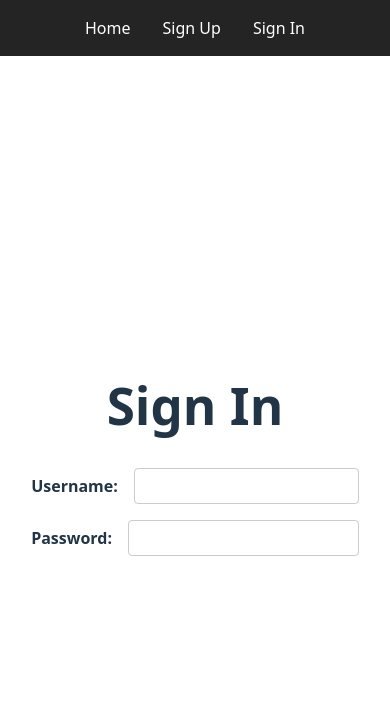
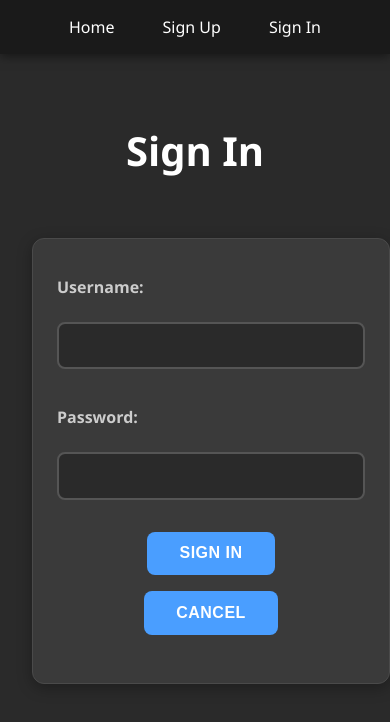
Before and after one commit to tslater4/recipe-blog-site-frontend, a React (Vite) app: page /users in a window 390 px wide. Shown: the top 722 px of the page. Built offline with nearby package versions, Linux system fonts and the light colour scheme; no server answers.

Commit message:
updated css and authentication, overhauling the old design for more mobile friendly scaling and more contrasting colors.

```diff
--- a/src/components/Landing/landing.jsx
+++ b/src/components/Landing/landing.jsx
@@ -1,6 +1,6 @@
 const Landing = ({ user, users, recipes }) => {
     return (
-        <div>
+        <div class="home-content">
             <h1>Welcome to my Recipe App!</h1>
             <p>Sign in now to post your own recipe and view recipes made by others!</p>
             {user ? (
--- a/src/index.css
+++ b/src/index.css
@@ -1,89 +1,23 @@
-:root {
-  font-family: system-ui, Avenir, Helvetica, Arial, sans-serif;
-  line-height: 1.5;
-  font-weight: 400;
+/* Professional styling for cookbook frontend */
 
-  color-scheme: light dark;
-  color: rgba(255, 255, 255, 0.87);
-  background-color: #242424;
-
-  font-synthesis: none;
-  text-rendering: optimizeLegibility;
-  -webkit-font-smoothing: antialiased;
-  -moz-osx-font-smoothing: grayscale;
+/* Global improvements */
+body {
+  margin: 0;
+  padding-top: 80px;
+  font-family: 'Segoe UI', Tahoma, Geneva, Verdana, sans-serif;
+  background: #2a2a2a;
+  min-height: 100vh;
+  color: #e0e0e0;
 }
 
-a {
-  font-weight: 500;
-  color: #646cff;
-  text-decoration: inherit;
-}
-a:hover {
-  color: #535bf2;
-}
-
-body {
-  margin: 0;
-  padding-top: 4em;
-  display: flex;
-  flex-direction: column;
-  justify-content: center;
-  align-items: center;
-  min-width: 320px;
-  min-height: 100vh;
-  width: 100%;
-  height: 100%;
-  text-align: center;
-}
-
-h1 {
-  font-size: 3.2em;
-  line-height: 1.1;
-  text-align: center;
-}
-
-button {
-  align-self: flex-start;
-  padding: 0.6em 1.2em;
-  background-color: #242424;
-  color: #ffffff;
-  border: none;
-  border-radius: 4px;
-  cursor: pointer;
-  font-size: 1em;
-}
-button:hover {
-  background-color: #646cff;
-}
-button:focus,
-button:focus-visible {
-  outline: 4px auto -webkit-focus-ring-color;
-}
-
-@media (prefers-color-scheme: light) {
-  :root {
-    color: #213547;
-    background-color: #ffffff;
-  }
-  a:hover {
-    color: #747bff;
-  }
-  button {
-    background-color: #f9f9f9;
-  }
-}
-
-ul, ol {
-  list-style: none;
-}
-
+/* Enhanced navbar */
 nav {
   display: flex;
   flex-direction: row;
   justify-content: center;
   align-items: center;
-  padding: 1em;
-  background-color: #242424;
+  padding: 1.2em 2em;
+  background: #1a1a1a;
   color: #ffffff;
   width: 100%;
   box-sizing: border-box;
@@ -91,207 +25,491 @@ nav {
   top: 0;
   left: 0;
   z-index: 1000;
+  box-shadow: 0 2px 10px rgba(0, 0, 0, 0.5);
 }
 
 nav ul {
   display: flex;
   list-style: none;
-  gap: 2em;
+  gap: 2.5em;
   padding: 0;
   margin: 0;
   justify-content: center;
 }
 
-nav li {
+nav a {
+  text-decoration: none;
+  color: #ffffff;
+  font-weight: 500;
+  transition: color 0.3s ease;
+  padding: 0.5em 1em;
+  border-radius: 6px;
+}
+
+nav a:hover {
+  color: #4a9eff;
+}
+
+/* Professional container styling */
+main {
+  max-width: 1200px;
+  margin: 0 auto;
+  padding: 2em;
   text-align: center;
 }
 
-nav a {
-  text-decoration: none;
+/* Home content styling */
+.home-content {
+  text-align: center;
+  margin: 4em auto;
+  max-width: 800px;
+}
+
+.home-content h1 {
+  font-size: 3em;
+  margin-bottom: 1em;
   color: #ffffff;
 }
 
-nav a:hover {
-  color: #747bff;
+.home-content p {
+  font-size: 1.2em;
+  line-height: 1.6;
+  color: #b0b0b0;
+  margin-bottom: 1em;
+}
+
+/* Enhanced recipe cards */
+.recipe-card {
+  background: #3a3a3a;
+  color: #e0e0e0;
+  padding: 2em;
+  border-radius: 12px;
+  text-align: center;
+  box-shadow: 0 4px 15px rgba(0, 0, 0, 0.3);
+  border: 1px solid #4a4a4a;
+  margin: 1.5em 0;
+  transition: transform 0.3s ease, box-shadow 0.3s ease;
+  min-height: 400px;
+  display: flex;
+  flex-direction: column;
+  justify-content: space-between;
+}
+
+.recipe-card:hover {
+  transform: translateY(-3px);
+  box-shadow: 0 8px 20px rgba(0, 0, 0, 0.4);
+}
+
+
+.recipe-card h1 {
+  color: #ffffff;
+  margin-bottom: 0.8em;
+  font-size: 2.2em;
+  font-weight: 600;
+}
+
+.recipe-card h2 {
+  color: #cccccc;
+  margin-bottom: 1em;
+  font-size: 1.4em;
+  font-weight: 500;
+}
+
+.recipe-card p {
+  color: #b0b0b0;
+  line-height: 1.6;
+  margin-bottom: 0.8em;
+  flex-grow: 1;
+}
+
+.recipe-list {
+  display: grid;
+  grid-template-columns: repeat(auto-fit, minmax(350px, 1fr));
+  gap: 2em;
+  padding: 2em 0;
+  list-style: none;
+  margin: 0;
+}
+
+.recipe-card ul,
+.recipe-card ol {
+  list-style: none;
+  padding-left: 0;
+}
+
+.recipe-card a {
+  display: inline-block;
+  padding: 0.8em 1.5em;
+  background: #4a9eff;
+  color: white;
+  text-decoration: none;
+  border-radius: 8px;
+  font-weight: 600;
+  transition: background 0.3s ease;
+  margin-top: auto;
+}
+
+.recipe-card a:hover {
+  background: #2080ff;
 }
 
 .users-list {
   display: grid;
-  font-size: 24px;
-  grid-template-columns: repeat(auto-fit, minmax(200px, 1fr));
-  gap: 1em;
-  justify-content: center;
-  align-items: center;
-  padding: 1em;
-  list-style: none;
+  grid-template-columns: repeat(auto-fit, minmax(280px, 1fr));
+  gap: 1.5em;
+  padding: 2em 0;
 }
 
 .users-list div {
-  background-color: #242424;
-  color: #ffffff;
-  padding: 1em;
-  border-radius: 8px;
+  background: #3a3a3a;
+  color: #e0e0e0;
+  padding: 1.5em;
+  border-radius: 12px;
   text-align: center;
-  border: 2px solid #ffffff;
+  box-shadow: 0 4px 15px rgba(0, 0, 0, 0.3);
+  transition: transform 0.3s ease, box-shadow 0.3s ease;
+  border: 1px solid #4a4a4a;
+}
+
+.users-list div:hover {
+  transform: translateY(-3px);
+  box-shadow: 0 8px 20px rgba(0, 0, 0, 0.4);
 }
 
 .users-list a {
   text-decoration: none;
-  color: #ffffff;
+  color: #4a9eff;
+  font-weight: 600;
+  font-size: 1.1em;
 }
 
 .users-list a:hover {
-  color: #747bff;
+  color: #2080ff;
 }
 
-.recipe-list {
-  display: grid;
-  grid-template-columns: repeat(2, 1fr);
+/* Enhanced action buttons */
+.recipe-actions {
+  display: flex;
+  flex-direction: column;
+  align-items: center;
   gap: 1em;
-  justify-content: center;
-  align-items: start;
-  padding: 1em;
-}
-
-.recipe-card {
-  background-color: #242424;
-  color: #ffffff;
-  padding: 1em;
-  border-radius: 8px;
-  text-align: center;
-  box-shadow: 0 4px 6px rgba(0, 0, 0, 0.1);
-  border: 4px solid #382a2a;
-  margin: 1em;
+  margin: 2em 0;
+  padding: 1.5em;
+  background: #3a3a3a;
+  border-radius: 12px;
+  border: 1px solid #4a4a4a;
 }
 
 .edit-link {
   text-decoration: none;
-  color: #747bff;
-  font-weight: bold;
-  text-align: center;
+  color: #4a9eff;
+  font-weight: 600;
+  padding: 0.8em 1.5em;
+  border: 2px solid #4a9eff;
+  border-radius: 8px;
+  transition: all 0.3s ease;
 }
 
 .edit-link:hover {
-  color: #ffffff;
+  background: #4a9eff;
+  color: white;
 }
 
 .delete-button {
-  padding: 0.6em 1.2em;
-  background-color: transparent;
-  color: #ffffff;
-  border: 2px solid #ac2222;
-  border-radius: 4px;
+  padding: 0.8em 1.5em;
+  background: transparent;
+  color: #ff4444;
+  border: 2px solid #ff4444;
+  border-radius: 8px;
   cursor: pointer;
   font-size: 1em;
+  font-weight: 600;
+  transition: all 0.3s ease;
 }
 
 .delete-button:hover {
-  background-color: #ff0000;
-  color: #242424;
+  background: #ff4444;
+  color: white;
 }
 
+/* Professional form styling */
 form {
+  background: #3a3a3a;
+  padding: 2.5em;
+  border-radius: 12px;
+  box-shadow: 0 4px 15px rgba(0, 0, 0, 0.3);
+  max-width: 700px;
+  margin: 2em auto;
+  border: 1px solid #4a4a4a;
+  width: 100%;
+}
+
+form h1 {
+  text-align: center;
+  color: #ffffff;
+  margin-bottom: 1.5em;
+  font-size: 2em;
+  font-weight: 600;
+}
+
+form div {
+  display: grid;
+  grid-template-columns: 120px 1fr;
+  align-items: start;
+  gap: 1em;
+  margin-bottom: 1.5em;
+}
+
+form label {
+  font-weight: 600;
+  color: #cccccc;
+  text-align: right;
+  padding-top: 0.8em;
+}
+
+form input,
+form textarea {
+  padding: 0.8em;
+  border: 2px solid #555555;
+  border-radius: 8px;
+  font-size: 1em;
+  transition: border-color 0.3s ease;
+  background: #2a2a2a;
+  color: #e0e0e0;
+  width: 100%;
+}
+
+form input:focus,
+form textarea:focus {
+  outline: none;
+  border-color: #4a9eff;
+}
+
+form textarea {
+  resize: vertical;
+  min-height: 120px;
+  font-family: inherit;
+}
+
+form div:last-child {
+  grid-template-columns: 1fr;
+  justify-items: center;
+  margin-top: 2em;
+}
+
+form button {
+  padding: 0.8em 2em;
+  background: #4a9eff;
+  color: white;
+  border: none;
+  border-radius: 8px;
+  cursor: pointer;
+  font-size: 1em;
+  font-weight: 600;
+  transition: background 0.3s ease;
+  text-transform: uppercase;
+  letter-spacing: 0.5px;
+}
+
+form button:hover {
+  background: #2080ff;
+}
+
+/* Enhanced comment section */
+.comment-list {
   display: flex;
   flex-direction: column;
-  gap: 1em;
+  align-items: center;
+  gap: 1.5em;
+  padding: 2em 0;
+  list-style: none;
+  margin: 0;
   max-width: 600px;
   margin: 0 auto;
 }
 
-form label {
+.comment-card {
+  background: #3a3a3a;
+  color: #e0e0e0;
+  padding: 1.5em;
+  border-radius: 12px;
+  box-shadow: 0 4px 15px rgba(0, 0, 0, 0.3);
+  border-left: 4px solid #4a9eff;
+  transition: transform 0.3s ease, box-shadow 0.3s ease;
+  width: 500px;
+  min-height: 150px;
+  display: flex;
+  flex-direction: column;
+  justify-content: space-between;
+}
+
+.comment-card:hover {
+  transform: translateY(-2px);
+}
+
+.comment-card p {
+  margin: 0;
+  line-height: 1.6;
+  font-style: italic;
+  word-wrap: break-word;
+  overflow: hidden;
+  flex-grow: 1;
   display: flex;
   align-items: center;
-  font-weight: bold;
-  margin-right: 0.5em;
-  width: auto;
-  text-align: left;
 }
 
-form input,
-form textarea {
-  flex: 1;
-  padding: 0.5em;
-  border: 1px solid #ccc;
-  border-radius: 4px;
-  font-size: 1em;
+.comment-card .authorName {
+  color: #b0b0b0;
+  font-weight: 600;
+  font-style: normal;
+  text-align: right;
+  margin: 0;
+  font-size: 0.9em;
+  margin-top: auto;
 }
 
-form textarea {
-  resize: vertical;
-  min-height: 100px;
+h1, h2, h3 {
+  color: #ffffff;
+  text-align: center;
+  margin-bottom: 1.5em;
 }
 
-form div {
-  display: flex;
-  align-items: center;
-  gap: 0.5em;
+h1 {
+  font-size: 2.5em;
+  font-weight: 700;
 }
 
-form div:last-child {
-  display: flex;
-  justify-content: center;
-  gap: 1em;
-  margin-top: 1em;
+h2 {
+  font-size: 2em;
+  font-weight: 600;
 }
 
-form button {
-  padding: 0.6em 1.2em;
-  background-color: transparent;
-  color: #ffffff;
-  border: 2px solid #ffffff;
-  border-radius: 16px;
-  cursor: pointer;
-  font-size: 1em;
+h3 {
+  font-size: 1.5em;
+  font-weight: 500;
 }
 
-form button:hover {
-  background-color: #ffffff;
-  color: #242424;
+@media (max-width: 768px) {
+  nav {
+    padding: 1em;
+  }
+
+  nav ul {
+    gap: 1em;
+    flex-wrap: wrap;
+  }
+
+  main {
+    padding: 1em;
+  }
+
+  .recipe-card {
+    padding: 1.5em;
+  }
+
+  form {
+    padding: 1.5em;
+    margin: 1em;
+  }
+
+  form div {
+    grid-template-columns: 1fr;
+    text-align: left;
+  }
+
+  form label {
+    text-align: left;
+    padding-right: 0;
+    margin-bottom: 0.5em;
+  }
+
+  .recipe-list,
+  .users-list,
+  .comment-list {
+    grid-template-columns: 1fr;
+  }
 }
 
-form button:focus,
-form button:focus-visible {
-  outline: 2px auto -webkit-focus-ring-color;
+* {
+  box-sizing: border-box;
 }
 
-comment-list {
-  display: grid;
-  flex-direction: column;
-  grid-template-columns: repeat(1, 2fr);
-  gap: 1em;
-  max-width: 600px;
-  margin: 0 auto;
-  padding: 1em;
-}
-.comment-card {
-  background-color: #242424;
-  color: #ffffff;
-  padding: 1em;
-  border-radius: 8px;
-  text-align: center;
-  box-shadow: 0 4px 6px rgba(0, 0, 0, 0.1);
-  border: 4px solid #382a2a;
-
-}
-.comment-card .authorName {
-  color: rgb(128, 119, 119)
+.fade-in {
+  animation: fadeIn 0.6s ease-in;
 }
 
-.recipe-actions {
-  display: flex;
-  align-items: center;
-  justify-content: center;
-  gap: 1.5em;
-  margin-bottom: 1em;
+@keyframes fadeIn {
+  from {
+    opacity: 0;
+    transform: translateY(20px);
+  }
+  to {
+    opacity: 1;
+    transform: translateY(0);
+  }
 }
 
-.submit-button {
-  padding: 0.6em 1.2em;
-  background-color: transparent;
+.recipe-card-large {
+  background: #3a3a3a;
+  color: #e0e0e0;
+  padding: 2em;
+  border-radius: 12px;
+  text-align: center;
+  box-shadow: 0 4px 15px rgba(0, 0, 0, 0.3);
+  border: 1px solid #4a4a4a;
+  margin: 1.5em auto;
+  max-width: 800px;
+  width: 100%;
+}
+
+.recipe-card-large h1 {
   color: #ffffff;
-  border: 2px solid #ee10c9;
-  border-radius: 4px;
-  cursor: pointer;
-  font-size: 1em;
-  margin: 0 auto;
+  margin-bottom: 0.8em;
+  font-size: 2.5em;
+  font-weight: 600;
 }
+
+.recipe-card-large h2 {
+  color: #cccccc;
+  margin-bottom: 1em;
+  font-size: 1.6em;
+  font-weight: 500;
+}
+
+.recipe-card-large p {
+  color: #b0b0b0;
+  line-height: 1.6;
+  margin-bottom: 0.8em;
+  font-size: 1.1em;
+}
+
+.recipe-card-large ul,
+.recipe-card-large ol {
+  list-style: none;
+  padding-left: 0;
+}
+
+.recipe-card-large a {
+  display: inline-block;
+  padding: 0.8em 1.5em;
+  background: #4a9eff;
+  color: white;
+  text-decoration: none;
+  border-radius: 8px;
+  font-weight: 600;
+  transition: background 0.3s ease;
+  margin-top: auto;
+}
+
+.recipe-card-large a:hover {
+  background: #2080ff;
+}
+
+@media (max-width: 768px) {
+  .recipe-card-large {
+    padding: 1.5em;
+    max-width: 100%;
+    width: 100%;
+    margin: 1.5em 0;
+  }
+}
--- a/src/services/authService.js
+++ b/src/services/authService.js
@@ -1,5 +1,4 @@
 const BASE_URL = `${import.meta.env.VITE_BACK_END_SERVER_URL}/auth`;
-
 
 const signUp = async (formData) => {
     try {
@@ -14,9 +13,9 @@ const signUp = async (formData) => {
       throw new Error(data.err);
     }
     if (data.token) {
-
       localStorage.setItem('token', data.token);
       let user = JSON.parse(atob(data.token.split('.')[1]));
+      return { token: data.token, user }; // Return both token and user
     }
     throw new Error('Invalid response from server');
     } catch (err) {
@@ -39,7 +38,7 @@ const signIn = async (formData) => {
     if (data.token) {
       localStorage.setItem('token', data.token);
       let user = JSON.parse(atob(data.token.split('.')[1]));
-      return user;
+      return { token: data.token, user }; // Return both token and user
     }
     throw new Error('Invalid response from server');
   } catch (err) {
@@ -47,7 +46,6 @@ const signIn = async (formData) => {
   }
 };
 
-
 export {
   signUp,
   signIn,
```
Also changed, not shown: src/components/Recipes/RecipeDetails.jsx (+6 -6 lines), src/components/SignUpForm/SignUpForm.jsx (+22 -10 lines). Lines whose indentation alone changed are shown as unchanged.
